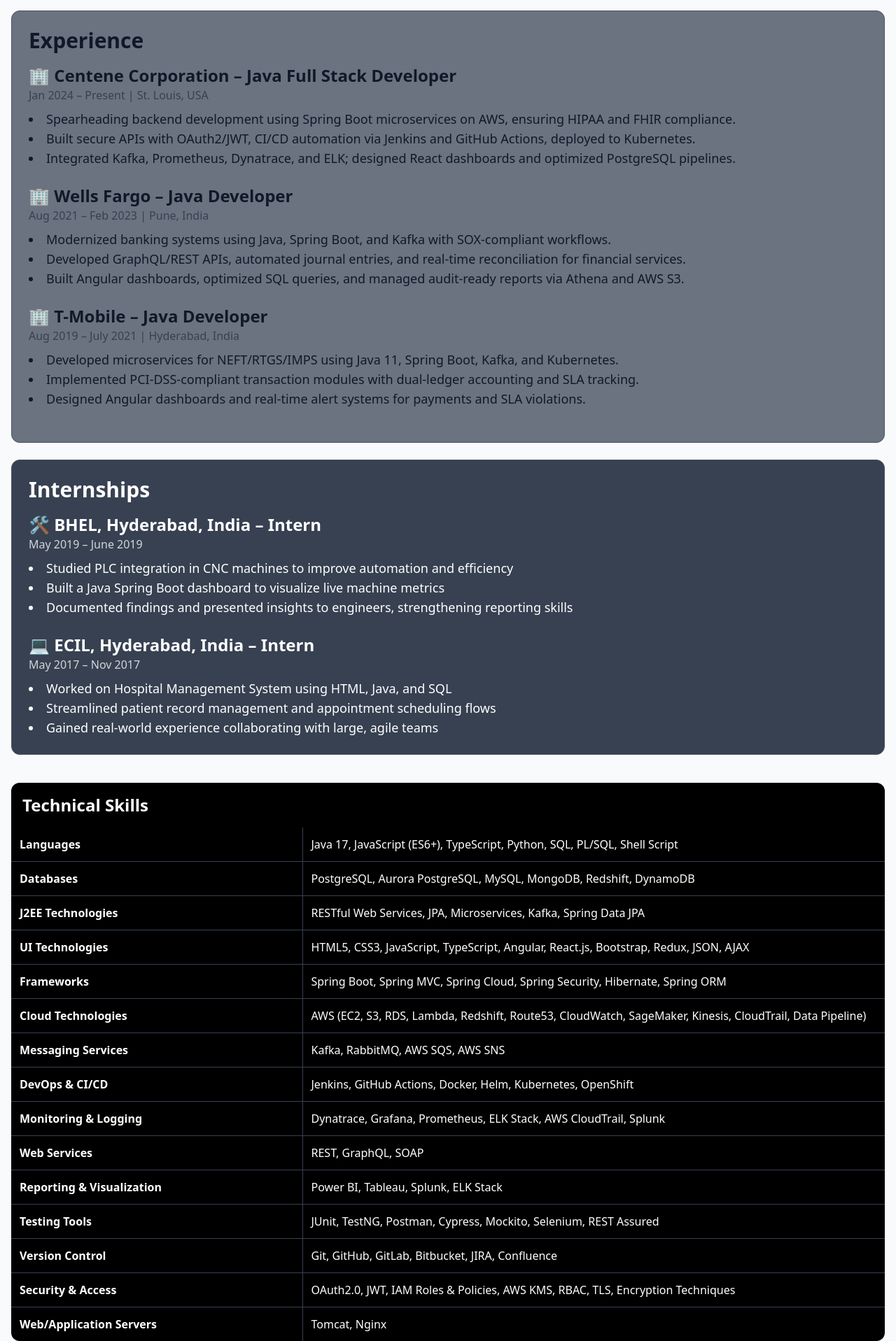
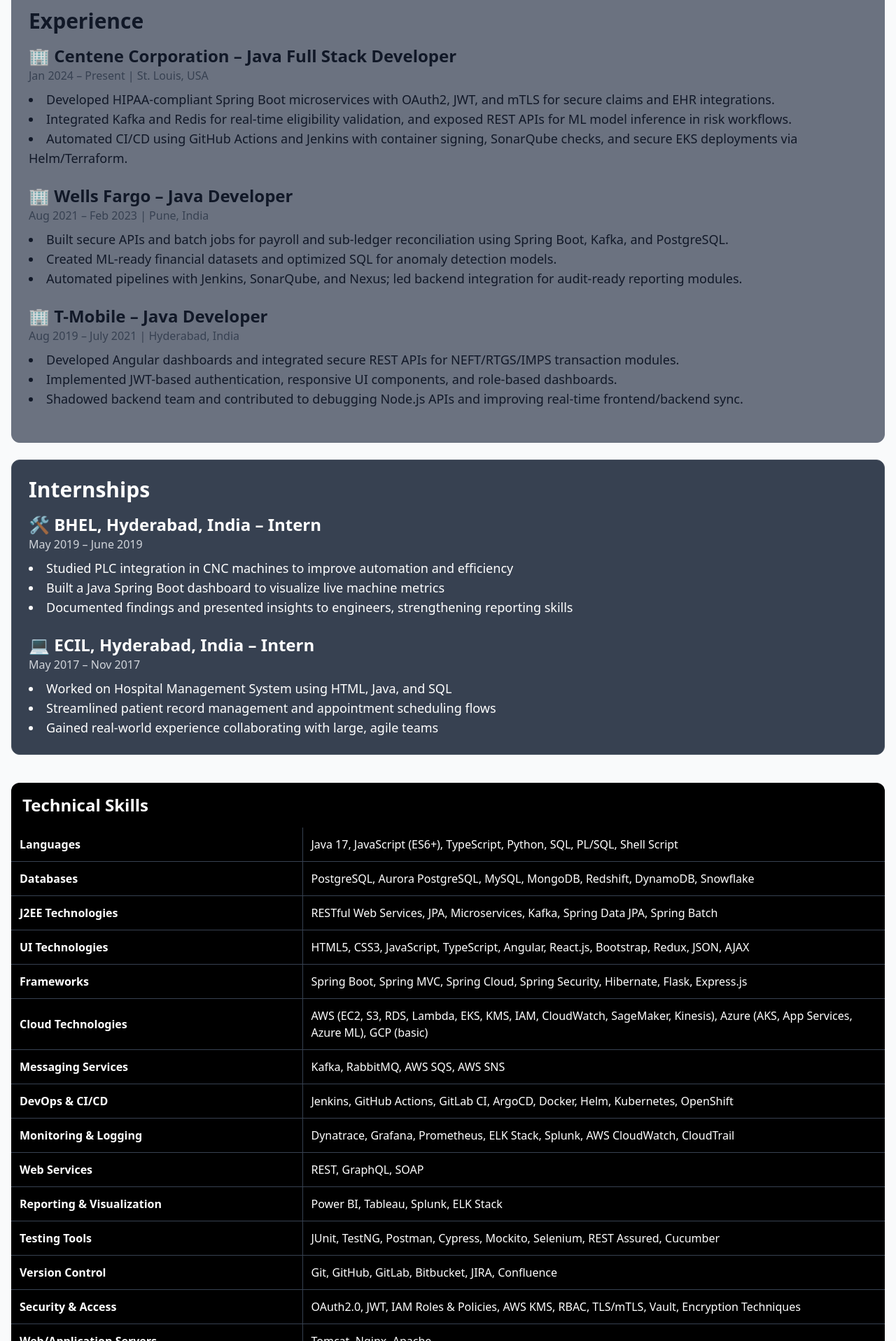
Before and after one commit to 586Praneeth/Praneeth_Project, a React (Vite) app: page / in a window 1280 px wide. Shown: the part 783-2700 px from the top of the page at 70% size. Built offline with nearby package versions, Linux system fonts and the light colour scheme.

Commit message:
Fix badge image overlap

```diff
--- a/src/App.jsx
+++ b/src/App.jsx
@@ -34,7 +34,7 @@ function App() {useEffect(() => {
         <h2 className="text-lg text-gray-500 mb-2 italic">Masters in Computer Science from University of Central Missouri</h2>
         <h2 className="text-xl text-gray-600 mb-4">{profile.location}</h2>
 
-        <p className="text-md md:text-lg leading-relaxed mb-6 whitespace-pre-line">I'm a Full Stack Developer with a strong foundation in building scalable, secure, and cloud-native applications using Java, Spring Boot, React, and AWS. I specialize in designing microservices, automating deployments with CI/CD pipelines, and crafting intelligent solutions across domains like healthcare, finance, and embedded systems. With a passion for problem-solving through data structures and clean system architecture, I also believe that leveraging AI can significantly enhance development efficiency and user experience. I approach every project not just as a developer, but with the mindset of a product owner — focused on delivering value, thinking ahead, and building systems that lead the race in today's tech-driven world.</p>
+        <p className="text-md md:text-lg leading-relaxed mb-6 whitespace-pre-line">I'm a Full Stack Developer with expertise in secure, scalable enterprise applications using Java 17, Spring Boot, React, and AWS. I specialize in microservices architecture, integrating AI/ML models into backend workflows, and building secure APIs using OAuth2, RBAC, and mTLS. My experience spans regulated domains like healthcare and finance, where I’ve led development of real-time Kafka pipelines, DevSecOps CI/CD automation with GitHub Actions, and production-grade deployments across AWS and Azure. I focus on system resilience, developer experience, and future-proofing backend architecture through AI-enhanced observability and cryptographic safeguards.</p>
 
         <div className="flex flex-col md:flex-row md:gap-16 mb-6">
   <div>
@@ -71,16 +71,16 @@ function App() {useEffect(() => {
 </div>
 
 
-<div className="bg-gray-500 border border-gray-600 rounded-xl p-6 mt-10">
+<div className="bg-gray-500 border border-gray-500 rounded-xl p-6 mt-10">
   <h2 className="text-3xl font-bold mb-4">Experience</h2>
 
   <div className="mb-6">
     <h3 className="text-2xl font-semibold">🏢 Centene Corporation – Java Full Stack Developer</h3>
     <p className="text-md text-gray-700">Jan 2024 – Present | St. Louis, USA</p>
     <ul className="list-disc list-inside mt-2 text-lg">
-      <li>Spearheading backend development using Spring Boot microservices on AWS, ensuring HIPAA and FHIR compliance.</li>
-      <li>Built secure APIs with OAuth2/JWT, CI/CD automation via Jenkins and GitHub Actions, deployed to Kubernetes.</li>
-      <li>Integrated Kafka, Prometheus, Dynatrace, and ELK; designed React dashboards and optimized PostgreSQL pipelines.</li>
+      <li>Developed HIPAA-compliant Spring Boot microservices with OAuth2, JWT, and mTLS for secure claims and EHR integrations.</li>
+      <li>Integrated Kafka and Redis for real-time eligibility validation, and exposed REST APIs for ML model inference in risk workflows.</li>
+      <li>Automated CI/CD using GitHub Actions and Jenkins with container signing, SonarQube checks, and secure EKS deployments via Helm/Terraform.</li>
     </ul>
   </div>
 
@@ -88,9 +88,9 @@ function App() {useEffect(() => {
     <h3 className="text-2xl font-semibold">🏢 Wells Fargo – Java Developer</h3>
     <p className="text-md text-gray-700">Aug 2021 – Feb 2023 | Pune, India</p>
     <ul className="list-disc list-inside mt-2 text-lg">
-      <li>Modernized banking systems using Java, Spring Boot, and Kafka with SOX-compliant workflows.</li>
-      <li>Developed GraphQL/REST APIs, automated journal entries, and real-time reconciliation for financial services.</li>
-      <li>Built Angular dashboards, optimized SQL queries, and managed audit-ready reports via Athena and AWS S3.</li>
+      <li>Built secure APIs and batch jobs for payroll and sub-ledger reconciliation using Spring Boot, Kafka, and PostgreSQL.</li>
+      <li>Created ML-ready financial datasets and optimized SQL for anomaly detection models.</li>
+      <li>Automated pipelines with Jenkins, SonarQube, and Nexus; led backend integration for audit-ready reporting modules.</li>
     </ul>
   </div>
 
@@ -98,9 +98,9 @@ function App() {useEffect(() => {
     <h3 className="text-2xl font-semibold">🏢 T-Mobile – Java Developer</h3>
     <p className="text-md text-gray-700">Aug 2019 – July 2021 | Hyderabad, India</p>
     <ul className="list-disc list-inside mt-2 text-lg">
-      <li>Developed microservices for NEFT/RTGS/IMPS using Java 11, Spring Boot, Kafka, and Kubernetes.</li>
-      <li>Implemented PCI-DSS-compliant transaction modules with dual-ledger accounting and SLA tracking.</li>
-      <li>Designed Angular dashboards and real-time alert systems for payments and SLA violations.</li>
+      <li>Developed Angular dashboards and integrated secure REST APIs for NEFT/RTGS/IMPS transaction modules.</li>
+      <li>Implemented JWT-based authentication, responsive UI components, and role-based dashboards.</li>
+      <li>Shadowed backend team and contributed to debugging Node.js APIs and improving real-time frontend/backend sync.</li>
     </ul>
   </div>
 </div>
@@ -140,11 +140,11 @@ function App() {useEffect(() => {
 </tr>
 <tr className="border-b border-gray-700">
   <td className="p-3 font-bold border-r border-gray-700">Databases</td>
-                <td className="p-3 border-l border-gray-700">PostgreSQL, Aurora PostgreSQL, MySQL, MongoDB, Redshift, DynamoDB</td>
+  <td className="p-3 border-l border-gray-700">PostgreSQL, Aurora PostgreSQL, MySQL, MongoDB, Redshift, DynamoDB, Snowflake</td>
 </tr>
 <tr className="border-b border-gray-700">
   <td className="p-3 font-bold border-r border-gray-700">J2EE Technologies</td>
-                <td className="p-3 border-l border-gray-700">RESTful Web Services, JPA, Microservices, Kafka, Spring Data JPA</td>
+  <td className="p-3 border-l border-gray-700">RESTful Web Services, JPA, Microservices, Kafka, Spring Data JPA, Spring Batch</td>
 </tr>
 <tr className="border-b border-gray-700">
   <td className="p-3 font-bold border-r border-gray-700">UI Technologies</td>
@@ -152,11 +152,11 @@ function App() {useEffect(() => {
 </tr>
 <tr className="border-b border-gray-700">
   <td className="p-3 font-bold border-r border-gray-700">Frameworks</td>
-                <td className="p-3 border-l border-gray-700">Spring Boot, Spring MVC, Spring Cloud, Spring Security, Hibernate, Spring ORM</td>
+  <td className="p-3 border-l border-gray-700">Spring Boot, Spring MVC, Spring Cloud, Spring Security, Hibernate, Flask, Express.js</td>
 </tr>
 <tr className="border-b border-gray-700">
   <td className="p-3 font-bold border-r border-gray-700">Cloud Technologies</td>
-                <td className="p-3 border-l border-gray-700">AWS (EC2, S3, RDS, Lambda, Redshift, Route53, CloudWatch, SageMaker, Kinesis, CloudTrail, Data Pipeline)</td>
+  <td className="p-3 border-l border-gray-700">AWS (EC2, S3, RDS, Lambda, EKS, KMS, IAM, CloudWatch, SageMaker, Kinesis), Azure (AKS, App Services, Azure ML), GCP (basic)</td>
 </tr>
 <tr className="border-b border-gray-700">
   <td className="p-3 font-bold border-r border-gray-700">Messaging Services</td>
@@ -164,11 +164,11 @@ function App() {useEffect(() => {
 </tr>
 <tr className="border-b border-gray-700">
   <td className="p-3 font-bold border-r border-gray-700">DevOps & CI/CD</td>
-                <td className="p-3 border-l border-gray-700">Jenkins, GitHub Actions, Docker, Helm, Kubernetes, OpenShift</td>
+  <td className="p-3 border-l border-gray-700">Jenkins, GitHub Actions, GitLab CI, ArgoCD, Docker, Helm, Kubernetes, OpenShift</td>
 </tr>
 <tr className="border-b border-gray-700">
   <td className="p-3 font-bold border-r border-gray-700">Monitoring & Logging</td>
-                <td className="p-3 border-l border-gray-700">Dynatrace, Grafana, Prometheus, ELK Stack, AWS CloudTrail, Splunk</td>
+  <td className="p-3 border-l border-gray-700">Dynatrace, Grafana, Prometheus, ELK Stack, Splunk, AWS CloudWatch, CloudTrail</td>
 </tr>
 <tr className="border-b border-gray-700">
   <td className="p-3 font-bold border-r border-gray-700">Web Services</td>
@@ -180,7 +180,7 @@ function App() {useEffect(() => {
 </tr>
 <tr className="border-b border-gray-700">
   <td className="p-3 font-bold border-r border-gray-700">Testing Tools</td>
-                <td className="p-3 border-l border-gray-700">JUnit, TestNG, Postman, Cypress, Mockito, Selenium, REST Assured</td>
+  <td className="p-3 border-l border-gray-700">JUnit, TestNG, Postman, Cypress, Mockito, Selenium, REST Assured, Cucumber</td>
 </tr>
 <tr className="border-b border-gray-700">
   <td className="p-3 font-bold border-r border-gray-700">Version Control</td>
@@ -188,15 +188,41 @@ function App() {useEffect(() => {
 </tr>
 <tr className="border-b border-gray-700">
   <td className="p-3 font-bold border-r border-gray-700">Security & Access</td>
-                <td className="p-3 border-l border-gray-700">OAuth2.0, JWT, IAM Roles & Policies, AWS KMS, RBAC, TLS, Encryption Techniques</td>
+  <td className="p-3 border-l border-gray-700">OAuth2.0, JWT, IAM Roles & Policies, AWS KMS, RBAC, TLS/mTLS, Vault, Encryption Techniques</td>
 </tr>
 <tr>
   <td className="p-3 font-bold border-r border-gray-700">Web/Application Servers</td>
-                <td className="p-3 border-l border-gray-700">Tomcat, Nginx</td>
+  <td className="p-3 border-l border-gray-700">Tomcat, Nginx, Apache</td>
 </tr>
+
             </tbody>
           </table>
+        </div><div className="bg-white border border-gray-300 rounded-xl p-6 mt-12 shadow-md">
+  <h2 className="text-3xl font-bold mb-4 text-gray-900 flex items-center">
+    📘 <span className="ml-2">Publications</span>
+  </h2>
+
+  <div className="bg-gray-50 border border-gray-200 rounded-lg p-5">
+    <h3 className="text-xl font-semibold text-blue-600 mb-2">
+      Development and Performance Evaluation of NavIC-Based Reefer Monitoring System
+    </h3>
+    <p className="text-gray-800 text-md mb-1">
+      <strong>Published In:</strong> <em>Advances in Signal Processing and Communication Engineering</em>, Springer, July 2024
+    </p>
+    <p className="text-gray-700 text-md mb-3">
+      Proposed a NavIC-based monitoring system to ensure real-time tracking of environmental conditions in refrigerated containers (reefers) for transporting temperature-sensitive goods. The system leverages NavIC for precise geolocation, enhancing logistics efficiency and reducing spoilage losses.
+    </p>
+    <a
+      href="https://link.springer.com/chapter/10.1007/978-981-97-0562-7_15"
+      target="_blank"
+      rel="noopener noreferrer"
+      className="text-blue-500 font-medium hover:underline"
+    >
+      📎 View Publication on Springer
+    </a>
   </div>
+</div>
+
                      {/* ✅ Projects Section */}
         <h3 className="text-3xl semibold mb-6 mt-16 text-center text-gray-900">Projects</h3>
         <div className="grid grid-cols-1 md:grid-cols-2 lg:grid-cols-3 gap-8 justify-center px-6 md:px-16 lg:px-24">
```
Lines whose indentation alone changed are shown as unchanged.
